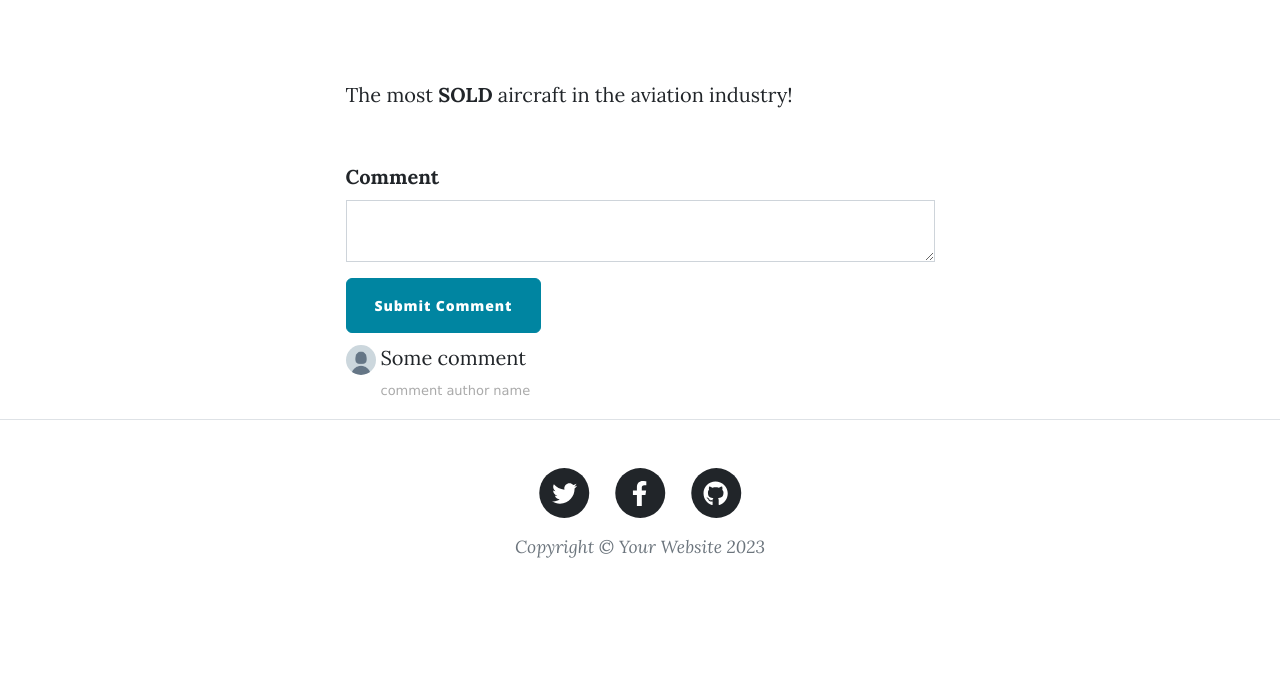
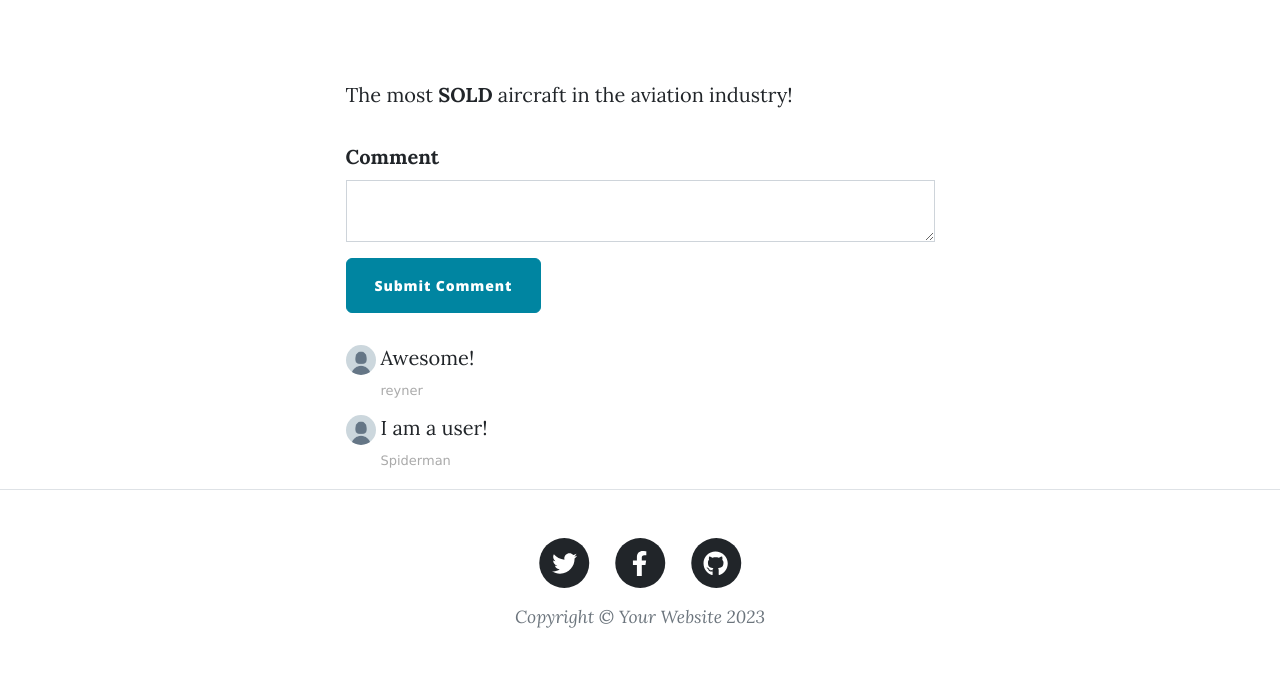
Before and after one commit to rveliza/blog_flask_authentication, a Flask app: page /post/1 in a window 1280 px wide. Shown: the part 566-1244 px from the top of the page. Before the commit the page ends 1124 px from the top, so only its background shows below. Run offline with Flask 3, Linux system fonts and the light colour scheme; data comes from the database, SQL or seed files in the repository; some libraries are stand-ins or nearby versions.

Commit message:
Render comments

```diff
--- a/templates/post.html
+++ b/templates/post.html
@@ -41,19 +41,22 @@
         <!-- Add a CKEditor for commenting below -->
         {{ ckeditor.load() }}
         {{ ckeditor.config(name='comment_text') }}
+        {{ render_form(form, novalidate=True, button_map={"submit": "primary"}) }}
         <div class="comment">
-          <!-- TODO: Show all the comments on a post -->
-          {{ render_form(form, novalidate=True, button_map={"submit": "primary"}) }}
+          <!-- Show all the comments on a post -->
           <ul class="commentList">
+            <!-- Show all comments -->
+            {% for comment in post.comments: %}
             <li>
               <div class="commenterImage">
                 <img src="../static/assets/img/default-profile.jpg" />
               </div>
               <div class="commentText">
-                <p>Some comment</p>
-                <span class="date sub-text">comment author name</span>
+                {{ comment.text|safe }}
+                <span class="date sub-text">{{comment.comment_author.name }}</span>
               </div>
             </li>
+            {% endfor %}
           </ul>
         </div>
       </div>
```
